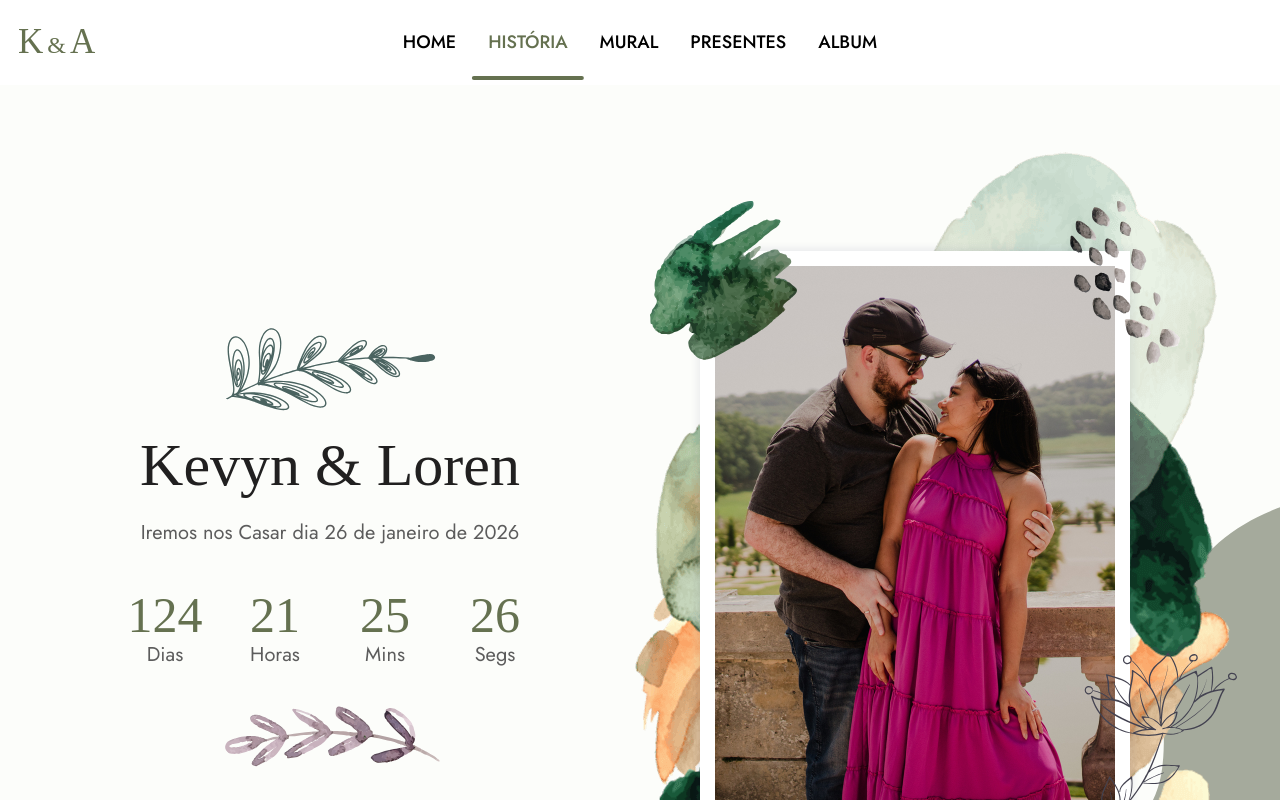
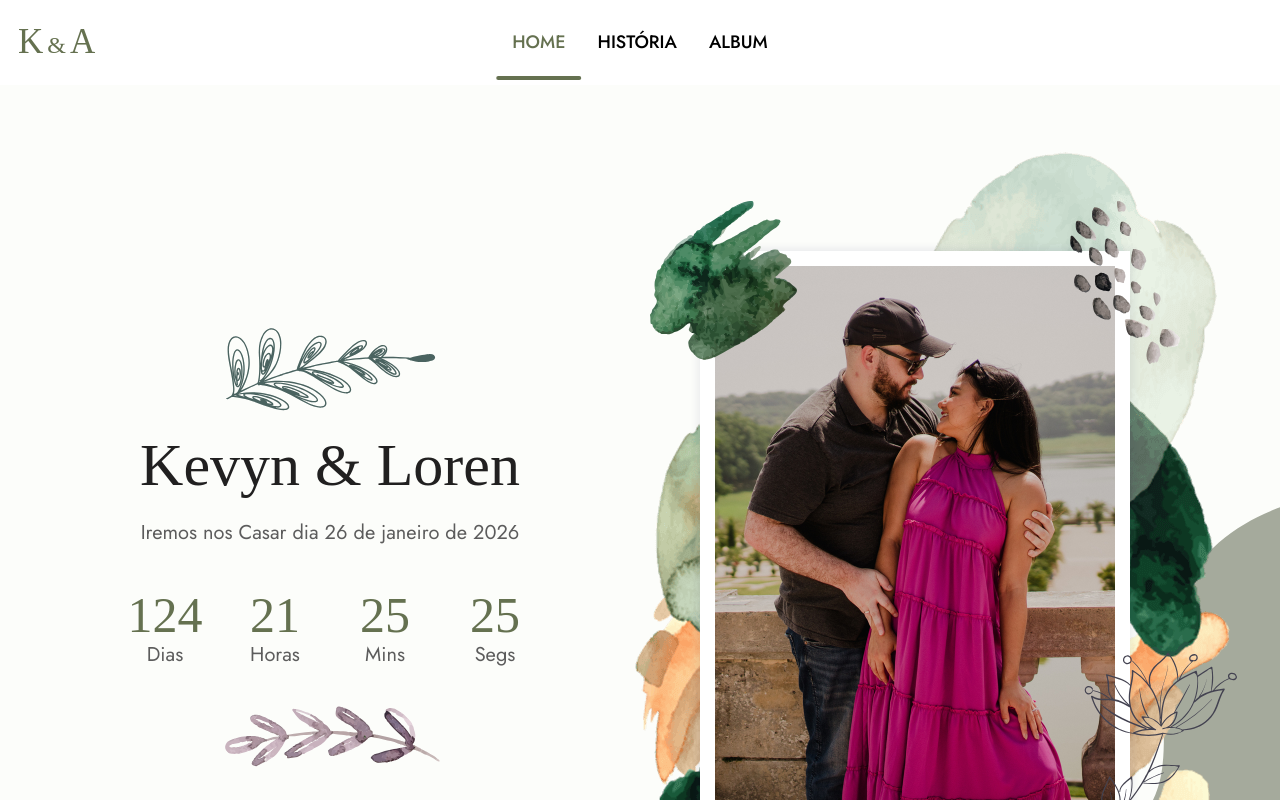
Before and after one commit to kevynsax/casamento-loren-kevyn-front, an Angular app: page / in a window 1280 px wide. Shown: the top 800 px of the page. Built offline with nearby package versions, Linux system fonts and the light colour scheme; a web font is replaced by a local one.

Commit message:
Create sticky menu

```diff
--- a/src/app/cover/cover.html
+++ b/src/app/cover/cover.html
@@ -1,5 +1,5 @@
 
-<section class="static-hero">
+<section class="static-hero" id="home">
     <div class="hero-container">
         <div class="hero-inner">
             <div class="container-fluid">
--- a/src/app/menu/menu.html
+++ b/src/app/menu/menu.html
@@ -1,14 +1,16 @@
-<div class="menu">
+<div class="menu" [class.sticky]="isSticky()">
     <div class="logo">
         <span>K</span>
         <span>&</span>
         <span>A</span>
     </div>
     <div class="menu-items">
-        <span>Home</span>
-        <span class="active">História</span>
-        <span>Mural</span>
-        <span>Presentes</span>
-        <span>Album</span>
+        @for (item of menuItems; track item.sectionId) {
+            <span
+                [class.active]="isActive(item.sectionId)"
+                (click)="scrollToSection(item.sectionId)">
+                {{ item.label }}
+            </span>
+        }
     </div>
 </div>
--- a/src/app/menu/menu.scss
+++ b/src/app/menu/menu.scss
@@ -4,7 +4,27 @@
     position: relative;
     display: flex;
     align-items: center;
+    background: $white;
+    transition: all 0.3s ease;
+    z-index: 999;
 
+    &.sticky {
+        position: fixed;
+        top: 0;
+        left: 0;
+        right: 0;
+        box-shadow: 0 2px 10px rgba(0, 0, 0, 0.1);
+        animation: slideDown 0.3s ease;
+
+        @keyframes slideDown {
+            from {
+                transform: translateY(-100%);
+            }
+            to {
+                transform: translateY(0);
+            }
+        }
+    }
 
     .logo {
         padding: 16px;
@@ -38,12 +58,17 @@
             font-size: 18px;
             font-weight: 500;
             color: black;
+            padding: 24px 16px;
+            cursor: pointer;
+            transition: all 0.3s ease;
+            position: relative;
 
-            padding: 24px 16px;
+            &:hover {
+                color: $theme-primary-color;
+            }
 
             &.active{
                 color: $theme-primary-color;
-                position: relative;
 
                 &:after{
                     content: "";
@@ -55,6 +80,16 @@
                     position: absolute;
                     bottom: 0;
                     left: 0;
+                    animation: expandWidth 0.3s ease;
+
+                    @keyframes expandWidth {
+                        from {
+                            width: 0;
+                        }
+                        to {
+                            width: 100%;
+                        }
+                    }
                 }
             }
         }
--- a/src/app/menu/menu.ts
+++ b/src/app/menu/menu.ts
@@ -1,11 +1,69 @@
-import { Component } from '@angular/core';
+import { Component, HostListener, OnInit, signal } from '@angular/core';
+import { CommonModule } from '@angular/common';
+
+interface MenuItem {
+  label: string;
+  sectionId: string;
+}
 
 @Component({
   selector: 'app-menu',
-  imports: [],
+  imports: [CommonModule],
   templateUrl: './menu.html',
   styleUrl: './menu.scss'
 })
-export class Menu {
+export class Menu implements OnInit {
+  protected isSticky = signal(false);
+  protected activeSection = signal('home');
 
+  protected menuItems: MenuItem[] = [
+    { label: 'Home', sectionId: 'home' },
+    { label: 'História', sectionId: 'story' },
+    { label: 'Album', sectionId: 'gallery' }
+  ];
+
+  ngOnInit(): void {
+    this.updateActiveSection();
+  }
+
+  @HostListener('window:scroll', [])
+  onWindowScroll(): void {
+    const offset = window.pageYOffset || document.documentElement.scrollTop || document.body.scrollTop || 0;
+    this.isSticky.set(offset > 100);
+    this.updateActiveSection();
+  }
+
+  private updateActiveSection(): void {
+    const sections = this.menuItems.map(item => item.sectionId);
+    const scrollPosition = window.scrollY + 200; // offset for better UX
+
+    for (let i = sections.length - 1; i >= 0; i--) {
+      const section = document.getElementById(sections[i]);
+      if (section) {
+        const sectionTop = section.offsetTop;
+        if (scrollPosition >= sectionTop) {
+          this.activeSection.set(sections[i]);
+          break;
+        }
+      }
+    }
+  }
+
+  protected scrollToSection(sectionId: string): void {
+    const element = document.getElementById(sectionId);
+    if (element) {
+      const offset = 80; // menu height offset
+      const elementPosition = element.getBoundingClientRect().top;
+      const offsetPosition = elementPosition + window.pageYOffset - offset;
+
+      window.scrollTo({
+        top: offsetPosition,
+        behavior: 'smooth'
+      });
+    }
+  }
+
+  protected isActive(sectionId: string): boolean {
+    return this.activeSection() === sectionId;
+  }
 }
```
